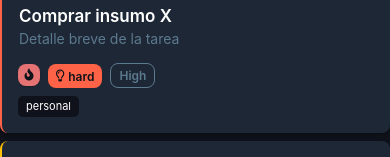
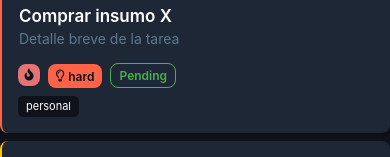
Before and after one commit to codesebastianvega/mana-bloom-app, a React Native app: screen / in a window 390 px wide. Shown: the part 237-394 px from the top of the page. Built offline with nearby package versions, Linux system fonts and the light colour scheme.

Commit message:
fix: use valid priority key

```diff
--- a/src/screens/TasksScreen.js
+++ b/src/screens/TasksScreen.js
@@ -68,7 +68,7 @@ export default function TasksScreen() {
       isDeleted: false,
       type: "single",
       element: "fire",
-      priority: "high",
+      priority: "pending",
       tags: ["personal"],
       difficulty: "hard",
     },
@@ -101,7 +101,7 @@ export default function TasksScreen() {
   // Estados extra en el modal de creación
   const [newType, setNewType] = useState("single"); // 'single' | 'habit'
   const [newElement, setNewElement] = useState("all"); // 'all' | 'water' | 'earth' | ...
-  const [newPriority, setNewPriority] = useState("all"); // 'all' | 'urgent' | 'pending' | ...
+  const [newPriority, setNewPriority] = useState("all"); // 'all' | 'urgent' | 'pending' | 'relevant'
   // ➕ Estados para etiquetas en modal
   const [newTagInput, setNewTagInput] = useState("");
   const [newTags, setNewTags] = useState([]);
```
